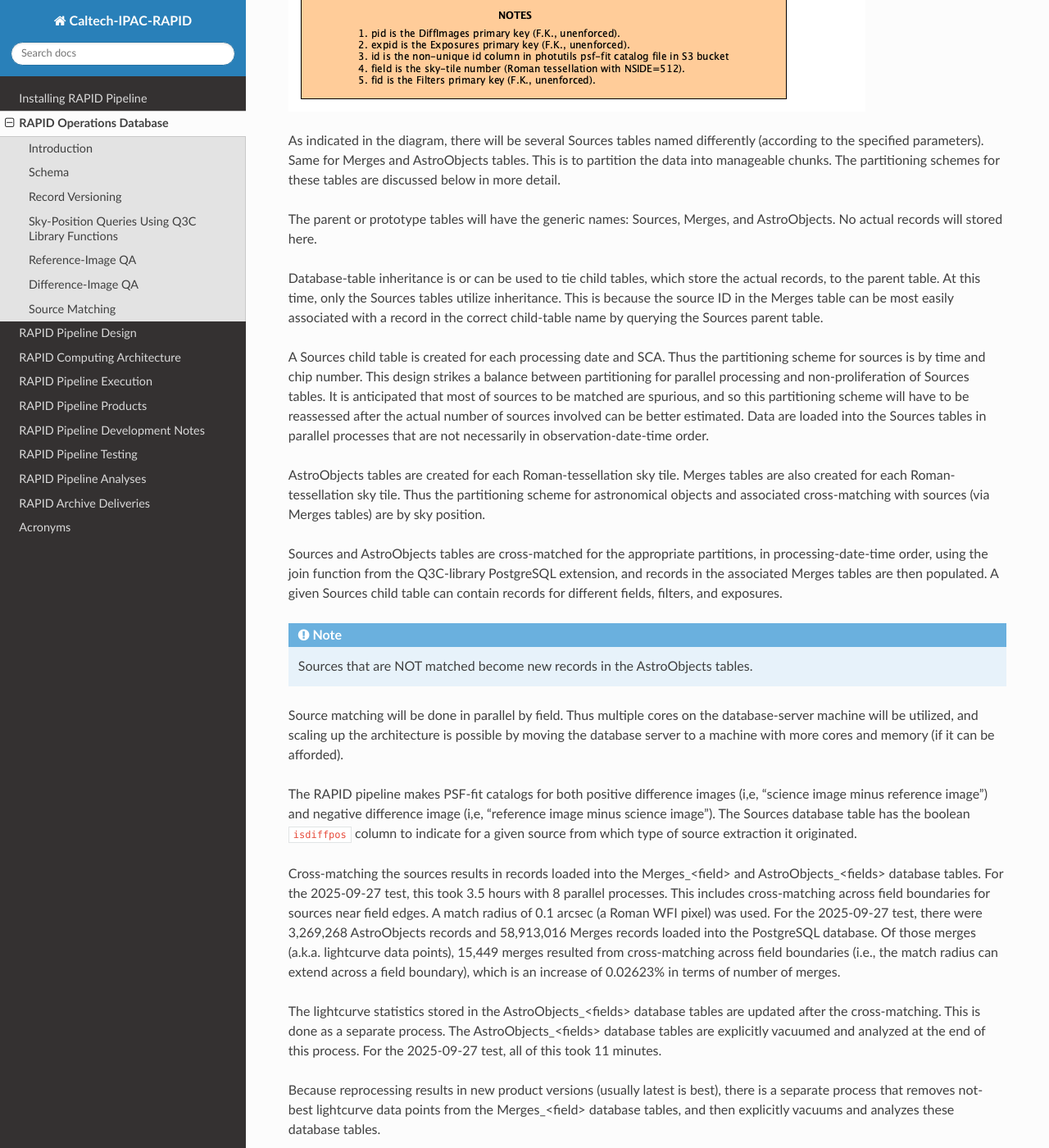
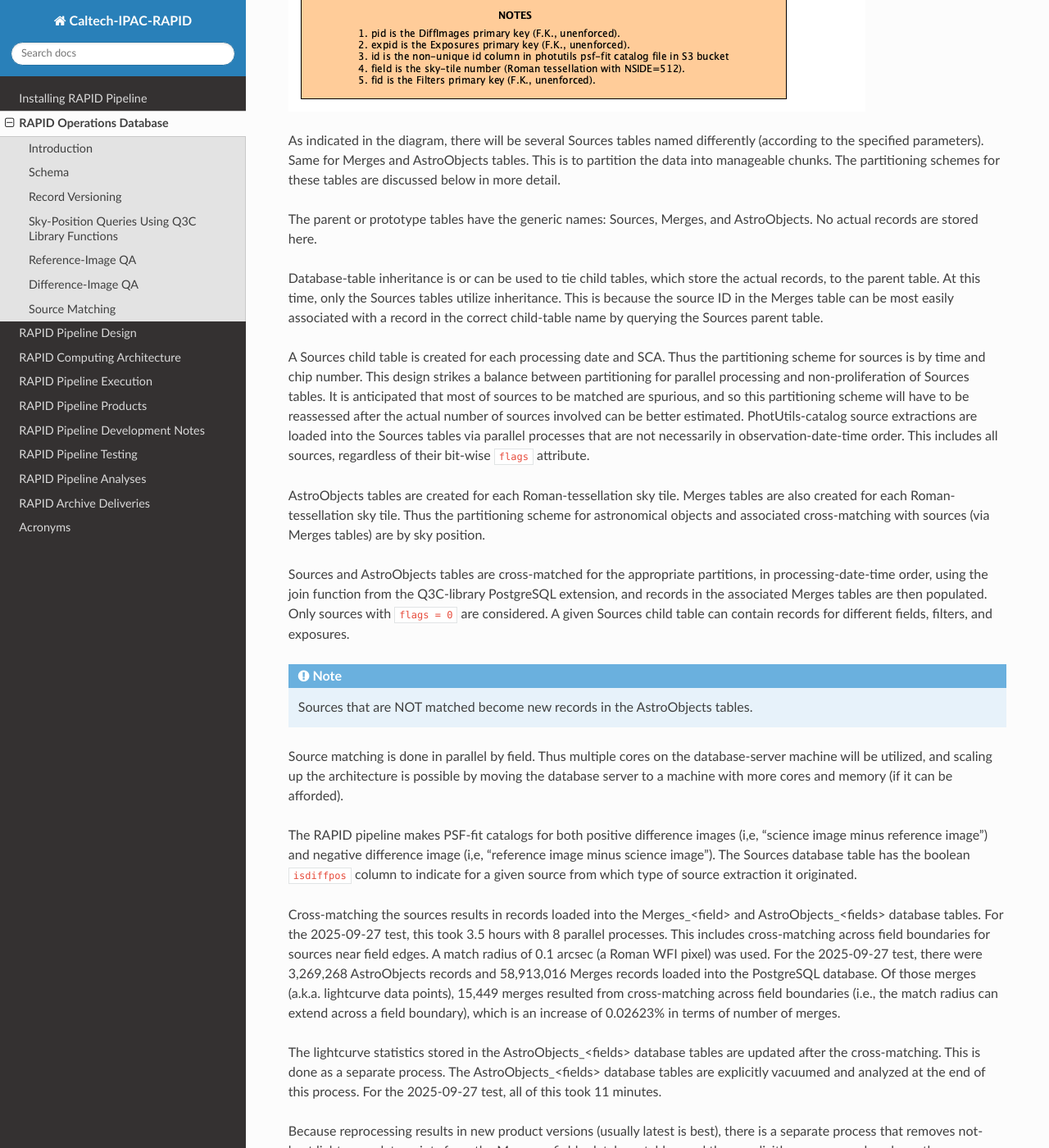
Before and after one commit to Caltech-IPAC/rapid, a Sphinx documentation site: the page built from docs/source/db/db.rst, in a window 1280 px wide and 1400 px high, scrolled down 5272 px. Shown: the whole window at 82% size. Built offline with Sphinx 7.4.7 and the Read the Docs theme 3.1.0, drawn with Linux system fonts in a browser that asks for light colours.

Commit message:
Added sentence about only sources with flags = 0 are cross-matched.

```diff
--- a/docs/source/db/db.rst
+++ b/docs/source/db/db.rst
@@ -201,8 +201,8 @@ Same for Merges and AstroObjects tables.
 This is to partition the data into manageable chunks.
 The partitioning schemes for these tables are discussed below in more detail.
 
-The parent or prototype tables will have the generic names: Sources, Merges, and AstroObjects.
-No actual records will stored here.
+The parent or prototype tables have the generic names: Sources, Merges, and AstroObjects.
+No actual records are stored here.
 
 Database-table inheritance is or can be used to tie child tables, which store the actual records,
 to the parent table.
@@ -217,8 +217,9 @@ and non-proliferation of Sources tables.  It is anticipated that most of
 sources to be matched are spurious, and so this partitioning scheme will
 have to be reassessed after the actual number of sources involved can be
 better estimated.
-Data are loaded into the Sources tables in parallel processes that are not
-necessarily in observation-date-time order.
+PhotUtils-catalog source extractions are loaded into the Sources tables via
+parallel processes that are not necessarily in observation-date-time order.
+This includes all sources, regardless of their bit-wise ``flags`` attribute.
 
 AstroObjects tables are created for each Roman-tessellation sky tile.
 Merges tables are also created for each Roman-tessellation sky tile.
@@ -228,12 +229,13 @@ sources (via Merges tables) are by sky position.
 Sources and AstroObjects tables are cross-matched for the appropriate partitions,
 in processing-date-time order, using the join function from the Q3C-library PostgreSQL extension,
 and records in the associated Merges tables are then populated.
+Only sources with ``flags = 0`` are considered.
 A given Sources child table can contain records for different fields, filters, and exposures.
 
 .. note::
    Sources that are NOT matched become new records in the AstroObjects tables.
 
-Source matching will be done in parallel by field.  Thus multiple cores
+Source matching is done in parallel by field.  Thus multiple cores
 on the database-server machine will be utilized, and scaling up the architecture is possible
 by moving the database server to a machine with more cores and memory (if it can be afforded).
 
```
